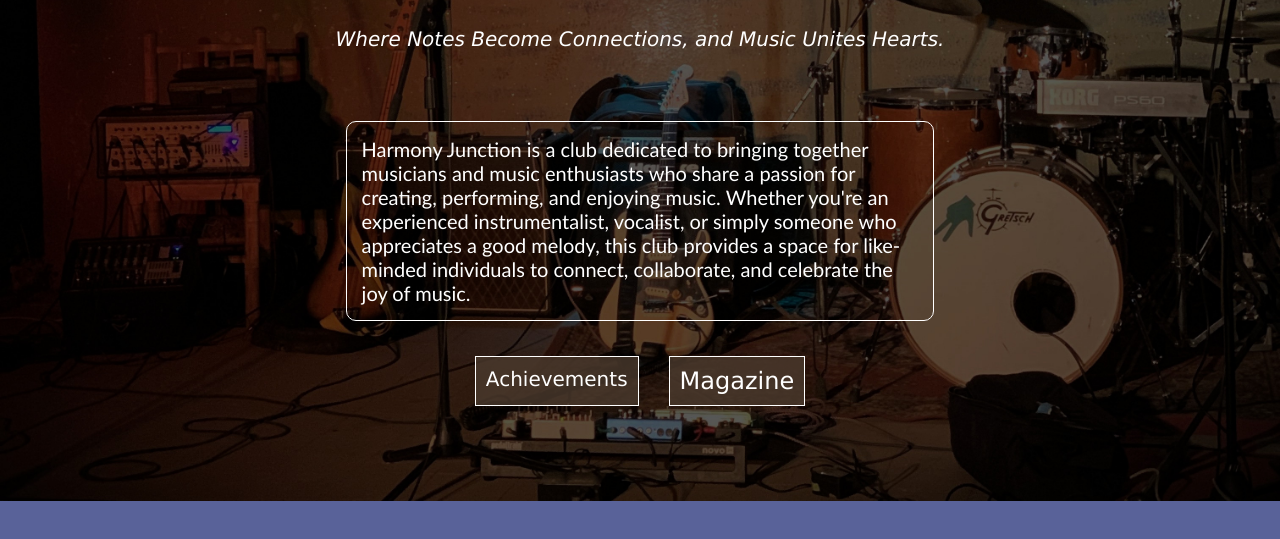
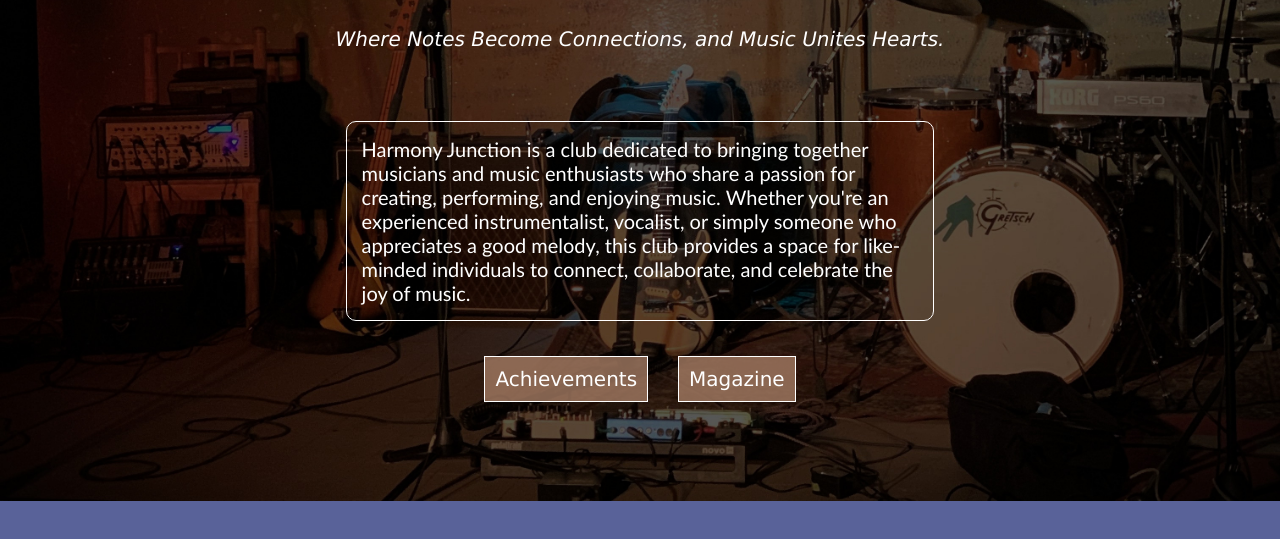
Before and after one commit to ruatahmar/RHCP_Websculpt, a plain HTML site: page index.html in a window 1280 px wide. Shown: the part 283-822 px from the top of the page. Drawn offline with Linux system fonts and the light colour scheme.

Commit message:
smol change

```diff
--- a/style.css
+++ b/style.css
@@ -119,12 +119,12 @@ li{
     justify-content: center;
     font-family: 'Calibri';
 }
-.achievementsButton{
+.achievementsButton, .magazineButton{
     border:1px solid;
     color: white;
     font-family: Verdana;
     font-size: 20px;
-    background-color:rgba(75, 59, 46, 0.79);
+    background-color:rgba(166,125,101, 0.79);
     padding:10px;
     margin:15px;
 }
@@ -132,12 +132,3 @@ li{
     display: flex;
     flex-direction: row;
 }
-.magazineButton{
-    border:1px solid;
-    color: white;
-    font-family: Verdana;
-    font-size: 24px;
-    background-color:rgba(75, 59, 46, 0.79);
-    padding:10px;
-    margin:15px
-}
```
